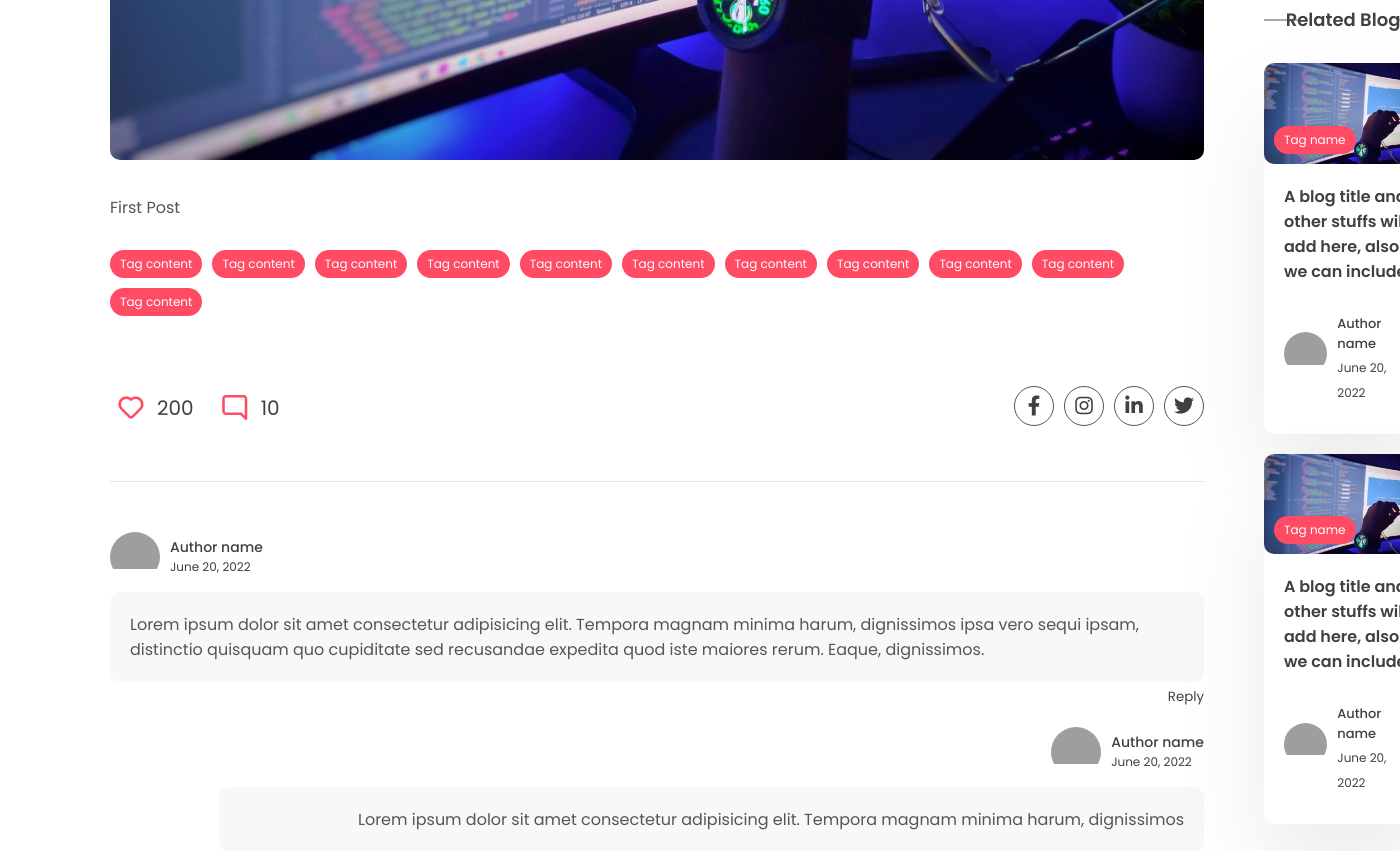
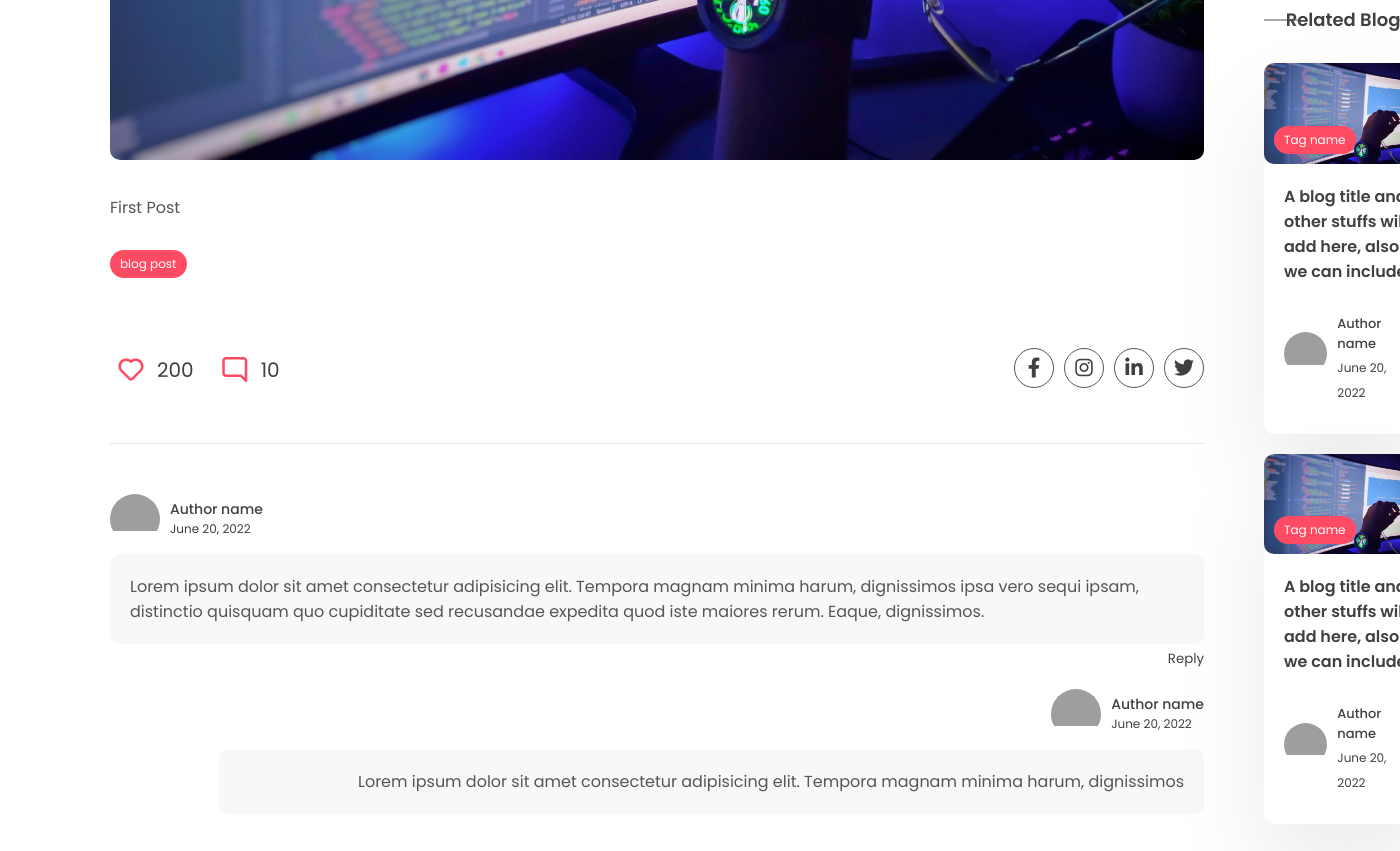
Before and after one commit to JohnCarterGonzalez/personalBlog, a Django app: a page that uses app/templates/app/post.html in a window 1400 px wide; the page is wider, and only the part inside the window is pictured. Shown: the part 1061-1912 px from the top of that part. Run offline with Django 4.2, Linux system fonts and the light colour scheme; data comes from the database, SQL or seed files in the repository; both versions use the stored data as it was after the commit; some libraries are stand-ins or nearby versions; grey boxes are pictures that could not be loaded.

Commit message:
migrations for Post model

```diff
--- a/app/admin.py
+++ b/app/admin.py
@@ -1,5 +1,6 @@
 from django.contrib import admin
-from .models import Post
+from .models import Post, Tag
 
 # Register your models here.
 admin.site.register(Post)
+admin.site.register(Tag)
--- a/app/models.py
+++ b/app/models.py
@@ -1,7 +1,7 @@
 from django.db import models
 from django.utils.text import slugify
 
-# Create your models here.
+# Tag Model
 class Tag(models.Model):
 	name = models.CharField(max_length=100)
 	description = models.CharField(max_length=100)
@@ -28,3 +28,4 @@ class Post(models.Model):
     slug = models.SlugField(max_length=200, unique=True)
     image = models.ImageField(null=True, blank=True, upload_to="images/")
     tags = models.ManyToManyField(Tag, blank=True, related_name="post")
+    view_count = models.IntegerField(null=True, blank=True)
--- a/app/templates/app/post.html
+++ b/app/templates/app/post.html
@@ -58,17 +58,9 @@
                                 {{post.content}}
 								</p>
 								<div class="blog-tags">
-									<div class="tag">Tag content</div>
-									<div class="tag">Tag content</div>
-									<div class="tag">Tag content</div>
-									<div class="tag">Tag content</div>
-									<div class="tag">Tag content</div>
-									<div class="tag">Tag content</div>
-									<div class="tag">Tag content</div>
-									<div class="tag">Tag content</div>
-									<div class="tag">Tag content</div>
-									<div class="tag">Tag content</div>
-									<div class="tag">Tag content</div>
+                                    {% for tag in post.tags.all %}
+                                        <div class="tag">{{tag.name}}</div>
+                                    {% endfor %}
 								</div>
 								<div class="social-share">
 									<div class="reactions">
```
Also changed, not shown: db.sqlite3, 3 other files.
